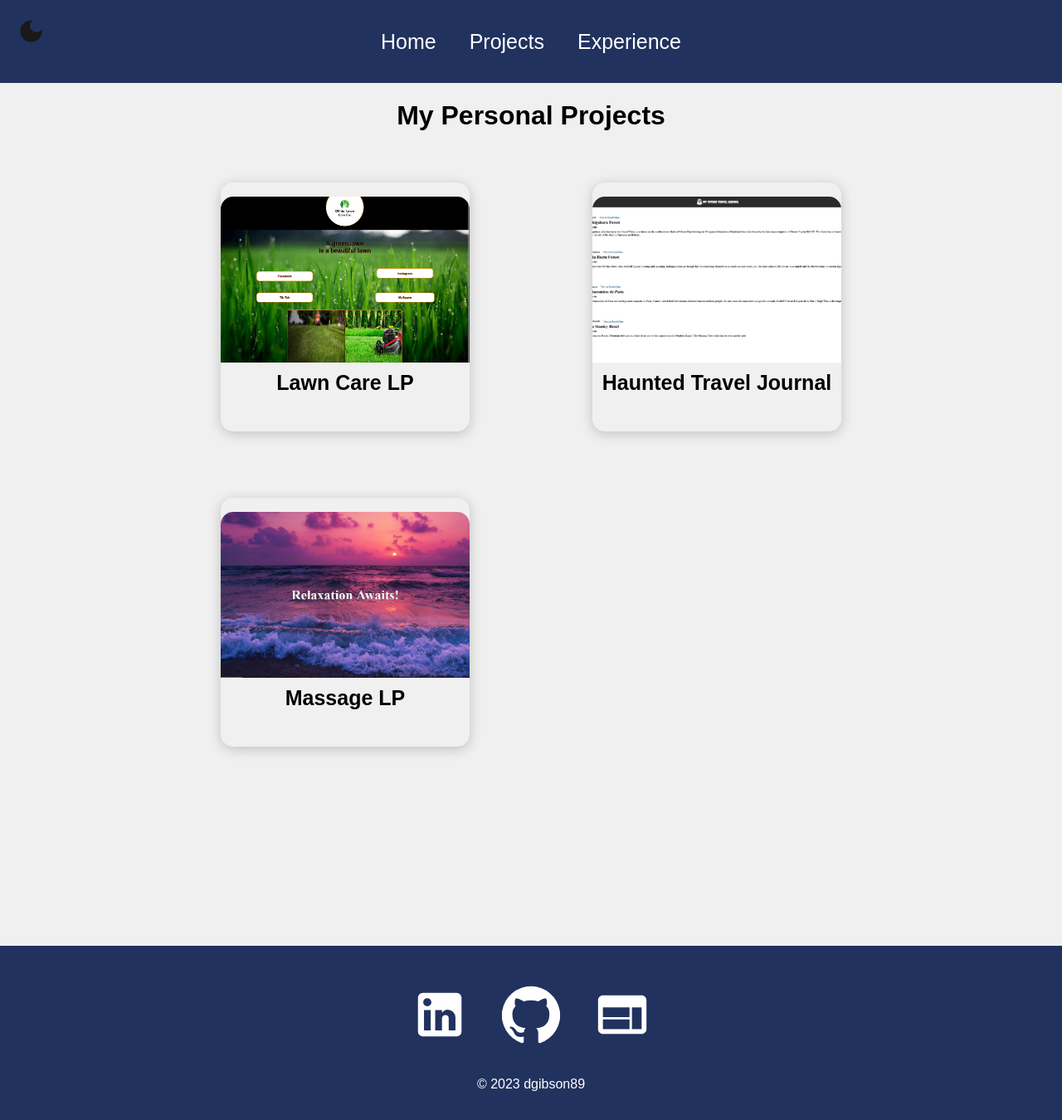
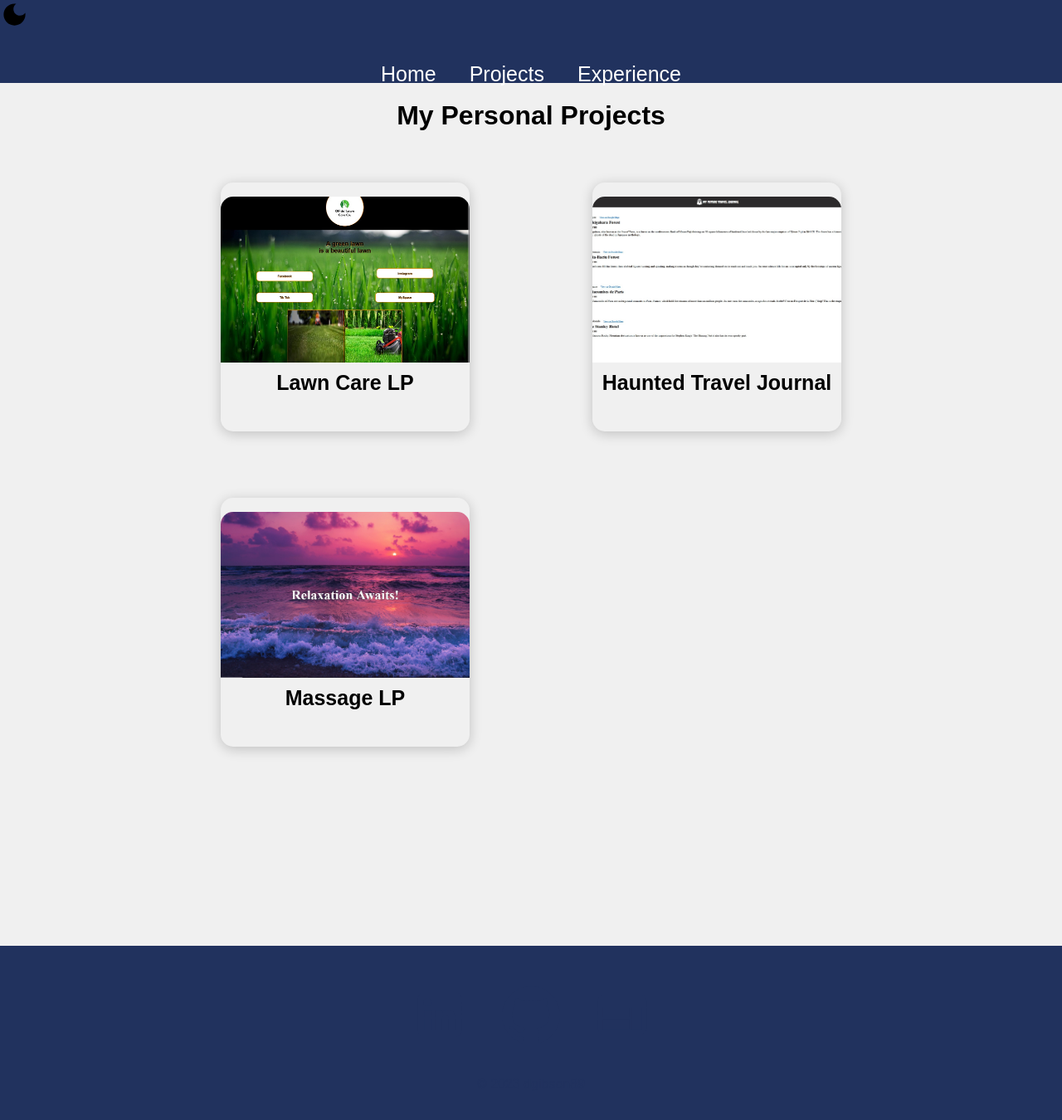
Before and after one commit to Dgibson89/reactportfolio, a React (Create React App) app: page /projects in a window 1280 px wide. Shown: the whole page at 83% size. Built offline with nearby package versions, Linux system fonts and the light colour scheme.

Commit message:
Base set up for dark mode Using theme context and saving state in local storage I'm attempting to set up a dark mode for my portfolio. It is not behaving the way that I want yet, it is changing some parts and not others.

```diff
--- a/src/App.js
+++ b/src/App.js
@@ -6,11 +6,13 @@ import Projects from "./pages/Projects";
 import Navbar from "./components/Navbar";
 import Footer from "./components/Footer";
 import ProjectDisplay from "./pages/ProjectDisplay";
+import { ThemeProvider } from './ThemeContext'; // Importing ThemeProvider
 
 function App() {
   return (
     <div className="App">
       <Router>
+        <ThemeProvider> {/* Wrapping components with ThemeProvider */}
           <Navbar />
           <Routes>
             <Route path="/" element={<Home />} />
@@ -19,6 +21,7 @@ function App() {
             <Route path="/experience" element={<Experience />} />
           </Routes>
           <Footer />
+        </ThemeProvider>
       </Router>
     </div>
   );
--- /dev/null
+++ b/src/ThemeContext.js
@@ -0,0 +1,27 @@
+import React, { createContext, useState, useEffect } from 'react';
+
+// Creating a context to hold the dark mode state and the toggle function
+export const ThemeContext = createContext();
+
+export const ThemeProvider = ({ children }) => {
+  // State to hold the current theme, with a default value fetched from localStorage or false
+  const [darkMode, setDarkMode] = useState(() => {
+    const savedTheme = localStorage.getItem('darkMode');
+    return savedTheme === 'true' ? true : false;
+  });
+
+  // UseEffect to update the localStorage value whenever darkMode state changes
+  useEffect(() => {
+    localStorage.setItem('darkMode', darkMode);
+  }, [darkMode]);
+
+  // Function to toggle the dark mode state
+  const toggleDarkMode = () => setDarkMode(!darkMode);
+
+  // Providing the darkMode state and the toggle function to the child components
+  return (
+    <ThemeContext.Provider value={{ darkMode, toggleDarkMode }}>
+      {children}
+    </ThemeContext.Provider>
+  );
+};
--- a/src/components/Footer.js
+++ b/src/components/Footer.js
@@ -1,15 +1,25 @@
-import React from "react";
+import React, { useContext } from "react";
 import "../styles/Footer.css";
 import LinkedInIcon from "@material-ui/icons/LinkedIn";
 import GitHubIcon from "@material-ui/icons/GitHub";
 import WebIcon from "@mui/icons-material/Web";
+import { ThemeContext } from '../ThemeContext'; // Importing ThemeContext for Dark Mode
 
 function Footer() {
   const githubLink = "https://github.com/Dgibson89";
   const linkedinLink = "https://www.linkedin.com/in/dgibson89/";
   const devtoLink = "https://dev.to/dgibson89";
+   // Extracting darkMode from ThemeContext for Dark Mode
+   const { darkMode } = useContext(ThemeContext);
+
+  // Define dark mode styles only, do not define styles for light mode
+  const darkModeStyles = {
+    backgroundColor: '#333',
+    color: '#fff'
+  };
+
   return (
-    <div className="footer">
+    <div className="footer" style={darkMode ? darkModeStyles : {}}>
       <div className="socialMedia">
         <a href={linkedinLink} target="_blank" rel="noopener noreferrer">
           <LinkedInIcon />
--- a/src/components/Navbar.js
+++ b/src/components/Navbar.js
@@ -1,21 +1,30 @@
-import React, { useEffect, useState } from "react";
+import React, { useEffect, useState, useContext } from "react";
 import { Link, useLocation } from "react-router-dom";
 import "../styles/Navbar.css";
 import ReorderIcon from "@material-ui/icons/Reorder";
 import DarkModeIcon from "@mui/icons-material/DarkMode";
+import { ThemeContext } from '../ThemeContext'; // Importing ThemeContext for Dark Mode
 
 function Navbar() {
   const [expandNavbar, setExpandNavbar] = useState(false);
+  const { toggleDarkMode } = useContext(ThemeContext);
   const location = useLocation();
 
   useEffect(() => {
     setExpandNavbar(false);
   }, [location]);
 
+  const { darkMode } = useContext(ThemeContext);
+
+  const darkModeStyles = {
+    backgroundColor: '#333',
+    color: '#fff'
+  };
+
   return (
-    <div className="navbar" id={expandNavbar ? "open" : "close"}>
-       <div className="dark-toggle" id="dark-mode">
-        <DarkModeIcon fontSize="large" />
+    <div className="navbar" id={expandNavbar ? "open" : "close"} style={darkMode ? darkModeStyles : {}}>
+       <div >
+       <DarkModeIcon fontSize="large" onClick={toggleDarkMode} />
       </div>
       <div className="toggleButton">
 
--- a/src/components/ProjectItem.js
+++ b/src/components/ProjectItem.js
@@ -1,10 +1,17 @@
-import React from "react";
+import React, { useContext } from "react";
 import { useNavigate } from "react-router-dom";
+import { ThemeContext } from '../ThemeContext'; // Importing ThemeContext for Dark Mode
 
 function ProjectItem({ image, name, id }) {
   const navigate = useNavigate()
+  const { darkMode } = useContext(ThemeContext);
+    // Define dark mode styles only, do not define styles for light mode
+    const darkModeStyles = {
+      backgroundColor: '#333',
+      color: '#fff'
+    };
   return (
-    <div className="projectItem" onClick={() => {navigate("/project/" + id)}}>
+    <div className="projectItem" onClick={() => {navigate("/project/" + id)}} style={darkMode ? darkModeStyles : {}}>
       <div style={{ backgroundImage: `url(${image})` }} className="bgImage" >
         <h1>{name}</h1>
       </div>
--- a/src/pages/Experience.js
+++ b/src/pages/Experience.js
@@ -1,4 +1,4 @@
-import React from "react";
+import React, { useContext } from "react";
 import {
   VerticalTimeline,
   VerticalTimelineElement,
@@ -7,10 +7,19 @@ import "react-vertical-timeline-component/style.min.css";
 import SchoolIcon from "@material-ui/icons/School";
 import WorkIcon from "@material-ui/icons/Work";
 import "../styles/Experience.css"
+import { ThemeContext } from '../ThemeContext'; // Importing ThemeContext for Dark Mode
 
 function Experience() {
+    // Extracting darkMode from ThemeContext for Dark Mode
+    const { darkMode } = useContext(ThemeContext);
+
+  // Define dark mode styles only, do not define styles for light mode
+  const darkModeStyles = {
+    backgroundColor: '#333',
+    color: '#fff'
+  };
   return (
-    <div className="experience">
+    <div className="experience" style={darkMode ? darkModeStyles : {}}>
       <VerticalTimeline lineColor=" rgb(57, 57, 146)">
       <VerticalTimelineElement
           className="vertical-timeline-element--education"
--- a/src/pages/Home.js
+++ b/src/pages/Home.js
@@ -1,13 +1,22 @@
-import React from "react";
+import React, { useContext } from "react";
 import EmailIcon from "@mui/icons-material/Email";
 import LinkedInIcon from "@mui/icons-material/LinkedIn";
 import "../styles/Home.css";
+import { ThemeContext } from "../ThemeContext"; // Importing ThemeContext for Dark Mode
 
 function Home() {
   const emailLink = "mailto:donovan.gibson89@gmail.com";
   const linkedinLink = "https://www.linkedin.com/in/dgibson89/";
+  // Extracting darkMode from ThemeContext for Dark Mode
+  const { darkMode } = useContext(ThemeContext);
+
+  // Define dark mode styles only, do not define styles for light mode
+  const darkModeStyles = {
+    backgroundColor: '#333',
+    color: '#fff'
+  };
   return (
-    <div className="home">
+    <div className="home" style={darkMode ? darkModeStyles : {}}>
       <div className="about">
         <h2>Hello, My name is Donovan</h2>
         <div className="prompt">
--- a/src/pages/ProjectDisplay.js
+++ b/src/pages/ProjectDisplay.js
@@ -1,15 +1,26 @@
-import React from "react";
+import React, { useContext } from "react";
 import { useParams } from "react-router-dom";
 import { ProjectList } from "../helpers/ProjectList";
 import GitHubIcon from "@material-ui/icons/GitHub";
 import OpenInBrowserIcon from "@mui/icons-material/OpenInBrowser";
 import "../styles/ProjectDisplay.css";
+import { ThemeContext } from '../ThemeContext'; // Importing ThemeContext for Dark Mode
+
 
 function ProjectDisplay() {
   const { id } = useParams();
   const project = ProjectList[id];
+  // Extracting darkMode from ThemeContext for Dark Mode
+  const { darkMode } = useContext(ThemeContext);
+
+  // Define dark mode styles only, do not define styles for light mode
+  const darkModeStyles = {
+    backgroundColor: '#333',
+    color: '#fff'
+  };
+
   return (
-    <div className="project">
+    <div className="project" style={darkMode ? darkModeStyles : {}}>
       <h1>{project.name}</h1>
 
       <img src={project.image} alt="{project.alttxt}" />
--- a/src/pages/Projects.js
+++ b/src/pages/Projects.js
@@ -1,11 +1,21 @@
-import React from "react";
+import React, { useContext } from "react";
 import ProjectItem from "../components/ProjectItem";
 import "../styles/Projects.css";
 import { ProjectList } from "../helpers/ProjectList";
+import { ThemeContext } from '../ThemeContext'; // Importing ThemeContext for Dark Mode
+
 
 function Projects() {
+    // Extracting darkMode from ThemeContext for Dark Mode
+    const { darkMode } = useContext(ThemeContext);
+
+  // Define dark mode styles only, do not define styles for light mode
+  const darkModeStyles = {
+    backgroundColor: '#333',
+    color: '#fff'
+  };
   return (
-    <div className="projects">
+    <div className="projects" style={darkMode ? darkModeStyles : {}}>
       <h1>My Personal Projects</h1>
       <div className="projectList">
         {ProjectList.map((project, idx) => {
--- a/src/styles/Footer.css
+++ b/src/styles/Footer.css
@@ -11,14 +11,14 @@
 }
 
 .socialMedia svg {
-  color: white;
+  color: #21325e;
   margin: 20px;
   font-size: 70px;
   cursor: pointer;
 }
 
 .footer p {
-  color: white;
+  color: #21325e;
 }
 
 @media only screen and (max-width: 600px) {
```
Lines whose indentation alone changed are shown as unchanged.
